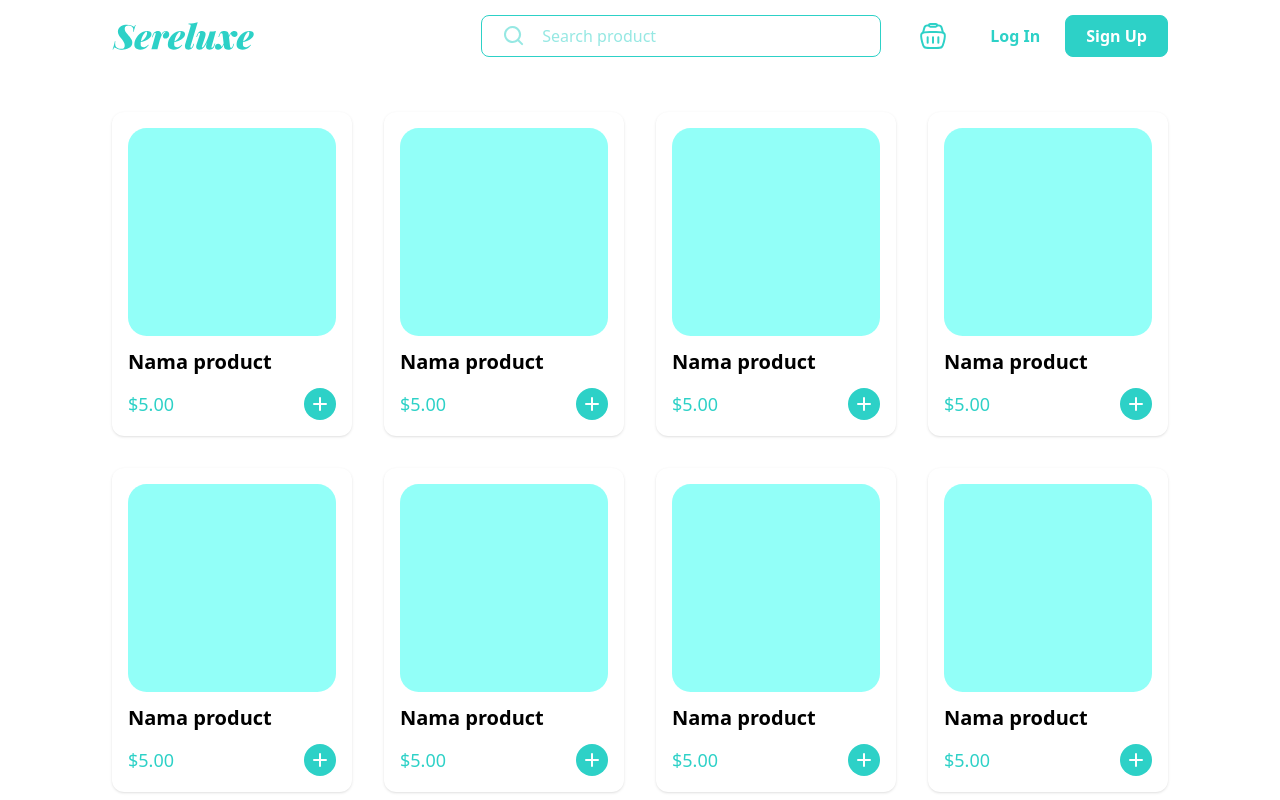
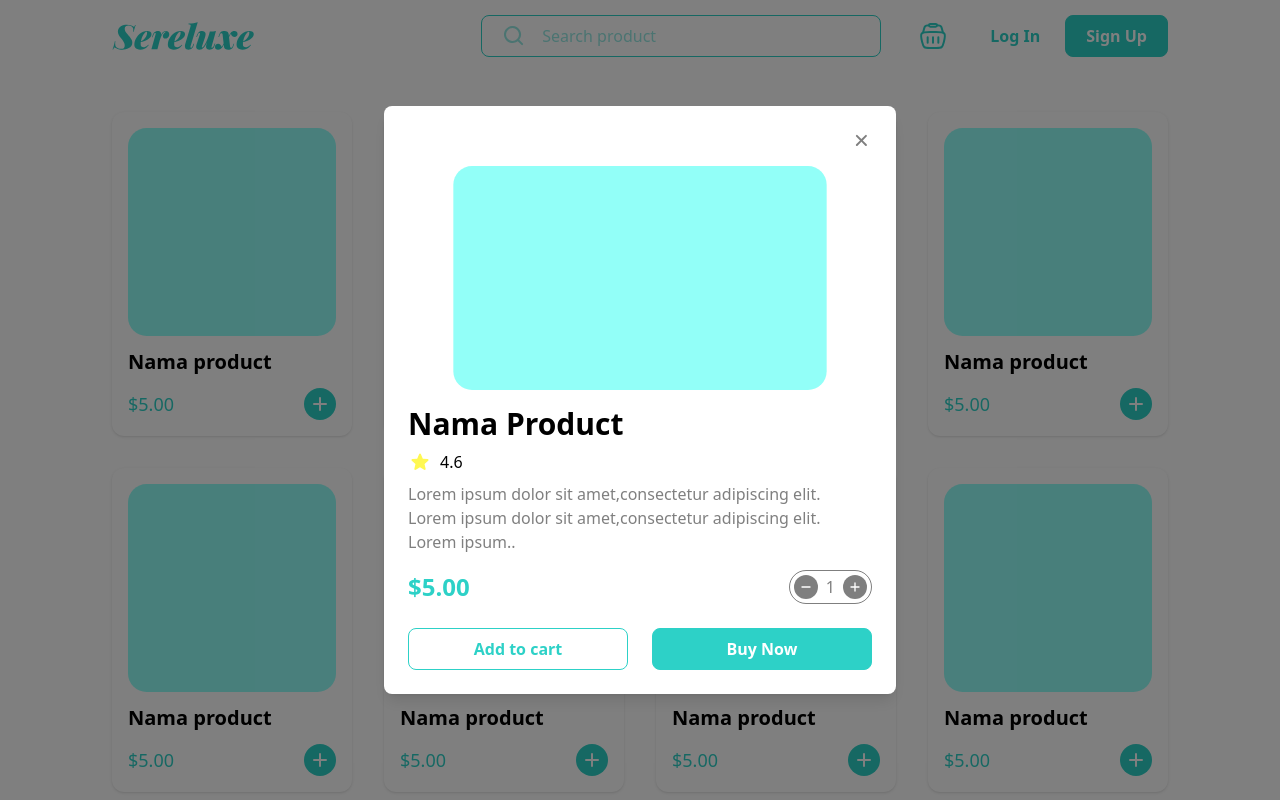
Before and after one commit to allsyalwaa/Sereluxe, a React (Vite) app: page /product in a window 1280 px wide. Shown: the top 800 px of the page. Built offline with nearby package versions, Linux system fonts and the light colour scheme.

Commit message:
feat: Add CatalogProduct component to SecProduct for displaying product details

```diff
--- a/src/components/section/SecProduct.jsx
+++ b/src/components/section/SecProduct.jsx
@@ -1,4 +1,5 @@
 import CardProduct from "../ui/CardProduct";
+import CatalogProduct from "../ui/CatalogProduct";
 
 export default function SecProduct() {
   return (
@@ -17,6 +18,7 @@ export default function SecProduct() {
         <CardProduct />
         <CardProduct />
       </div>
+      <CatalogProduct />
     </section>
   );
 }
```
